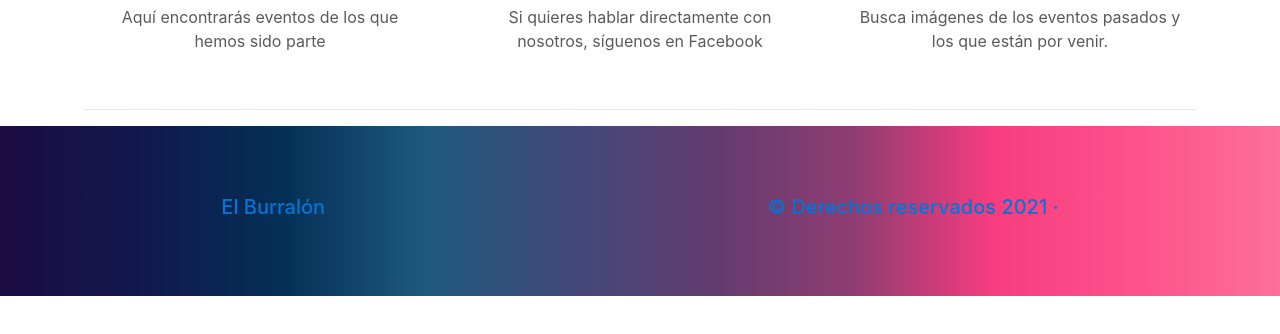
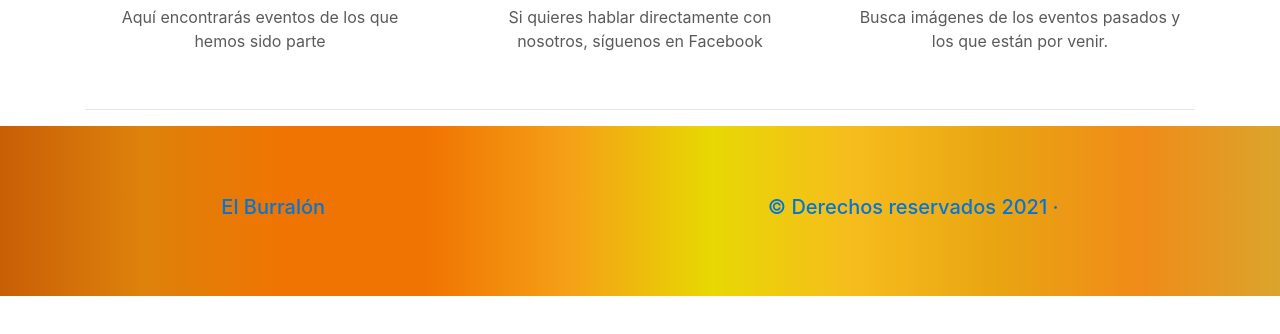
Before and after one commit to TavCode/burralon, a plain HTML site: page index.html in a window 1280 px wide. Shown: the part 4120-4454 px from the top of the page. Drawn offline with nearby package versions, Linux system fonts and the light colour scheme; a script that the page names is missing.

Commit message:
carusel modificado

```diff
--- a/css/carousel.css
+++ b/css/carousel.css
@@ -92,7 +92,7 @@ body {
 /* FOOTER */
 
 footer .redes-sociales {
-    background-image: linear-gradient(to right, #1c0c44, #11184e, #043057, #1f597e, #41497a, #623c6f, #8f3c72, #f83d7f, #fd528c, #fd6f9c);
+    background-image: linear-gradient(to right, #c95e06, #dd820b, #f07401, #f07401, #f5a017, #e7d803, #f6bc1d, #e9a512, #f08b18, #dba42c);
     padding: 70px 0;
 }
 
```
